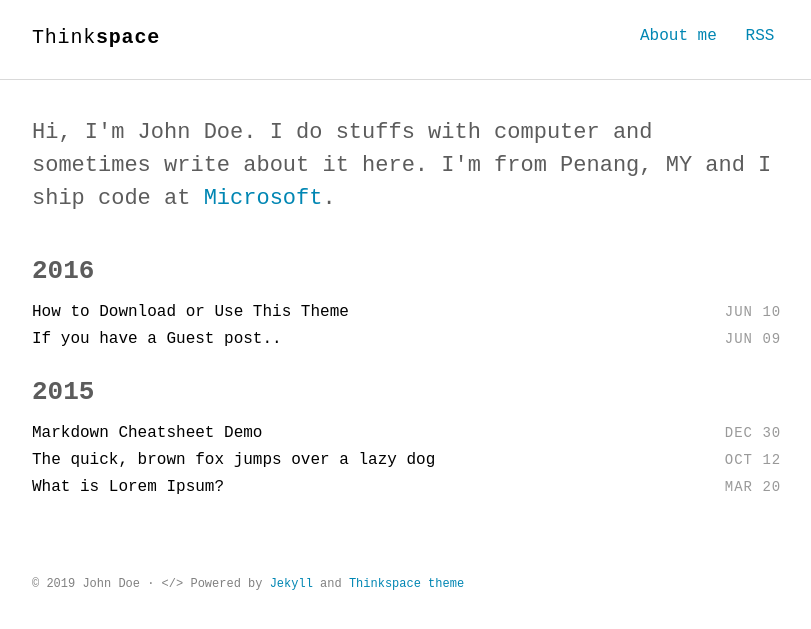
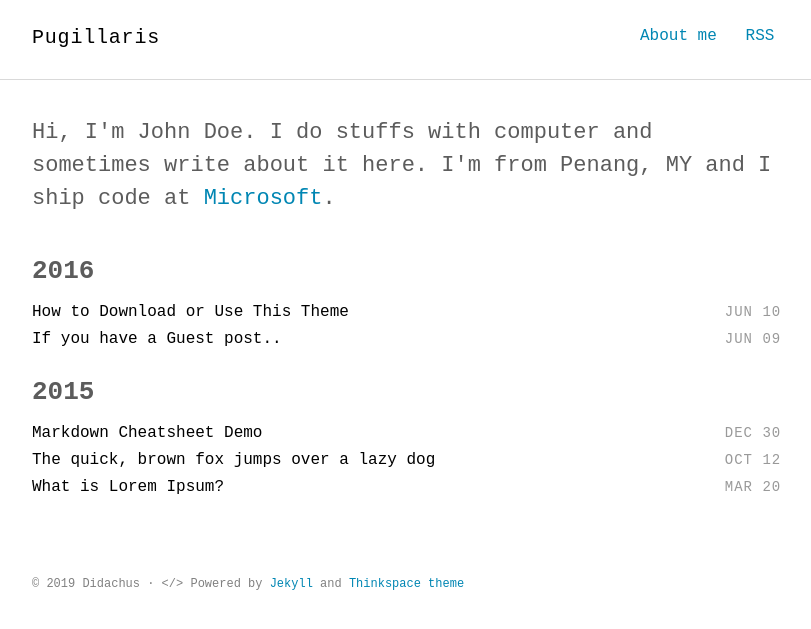
Before and after one commit to dieguitocollado/pugillaris, a Jekyll site: the page built from index.html, in a window 1280 px wide. Shown: the top 629 px of the page, without its empty margins (232-1043 px from the left). Built offline with Jekyll 4.4.1, drawn with Linux system fonts in a browser that asks for light colours; some web fonts are replaced.

Commit message:
Update _config.yml

```diff
--- a/_config.yml
+++ b/_config.yml
@@ -1,9 +1,9 @@
 # Site settings
-title_left    : "Think"
-title_right   : "space" # default: ""
-description   : "Minimalist Jekyll theme for technical writing blog."
-keywords      : "Jekyll, theme, free, download, SEO, blog, web, minimalist, thinkspace"
-url           : https://heiswayi.github.io/thinkspace # site url
+title_left    : "Pugillaris"
+title_right   : "" # default: ""
+description   : "Ubi possum scribere."
+keywords      : "pugillaris, pugillaria, lingua latina, latine"
+url           : http://pugillaris.com # site url
 baseurl       : "" # apply repo name like "/myproject" if used under gh-pages branch, else (under master branch) just leave empty/blank
 cover         : "" # image uri like logo/cover image for site seo
 
@@ -28,7 +28,7 @@ sass:
 
 # Author settings
 author:
-  name     : "John Doe"
+  name     : "Didachus"
 
 plugins:
   - jekyll-sitemap
```
